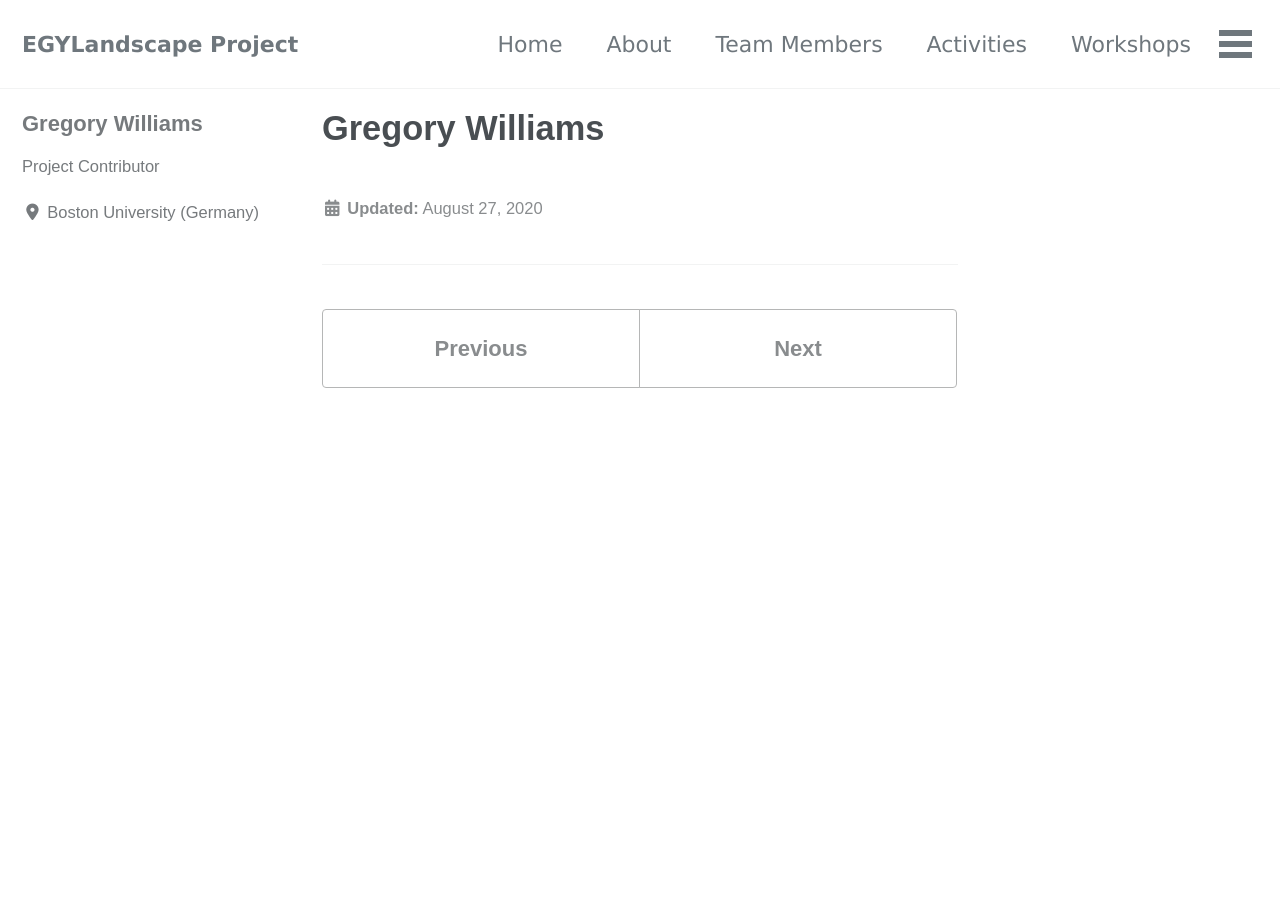
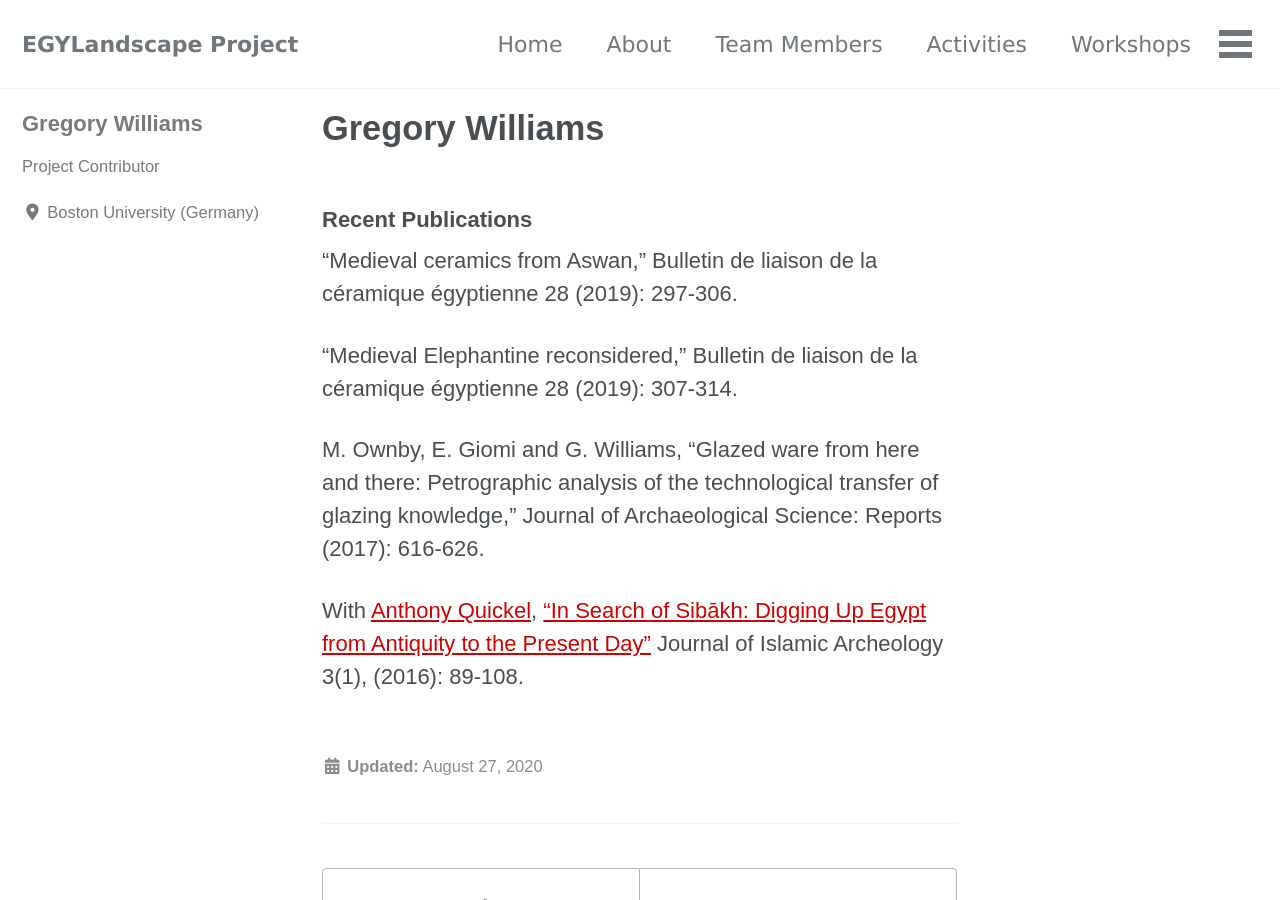
Before and after one commit to mhshaaban/egylandscapeproject.github.io, a Jekyll site: the page built from _members/GregoryWilliams.md, in a window 1280 px wide and 900 px high. Built offline with Jekyll 4.4.1, drawn with Linux system fonts in a browser that asks for light colours; cached includes are drawn as plain includes; nearby versions of some CDN libraries; some web fonts are replaced.

Commit message:
Update GregoryWilliams.md

```diff
--- a/_members/GregoryWilliams.md
+++ b/_members/GregoryWilliams.md
@@ -6,3 +6,13 @@ toc: false
 toc_sticky: false
 layout: single
 ---
+
+### Recent Publications
+
+“Medieval ceramics from Aswan,” Bulletin de liaison de la céramique égyptienne 28 (2019): 297-306.
+
+“Medieval Elephantine reconsidered,” Bulletin de liaison de la céramique égyptienne 28 (2019): 307-314.
+
+M. Ownby, E. Giomi and G. Williams, “Glazed ware from here and there: Petrographic analysis of the technological transfer of glazing knowledge,” Journal of Archaeological Science: Reports (2017): 616-626.
+
+With <a href="https://www.egylandscape.org/members/AnthonyQuickel/">Anthony Quickel</a>, <a href="https://journals.equinoxpub.com/index.php/JIA/article/view/31874">"In Search of Sibākh: Digging Up Egypt from Antiquity to the Present Day"</a> Journal of Islamic Archeology 3(1), (2016): 89-108.
```
